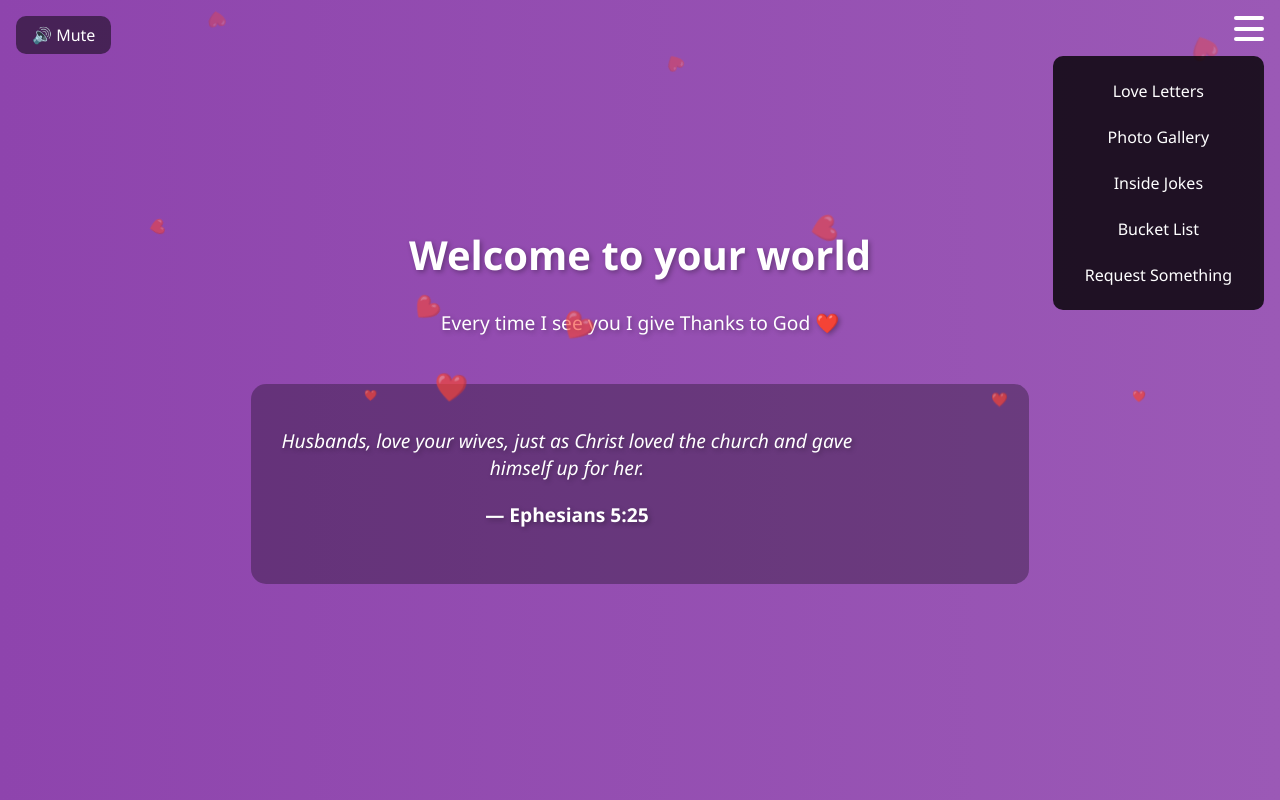
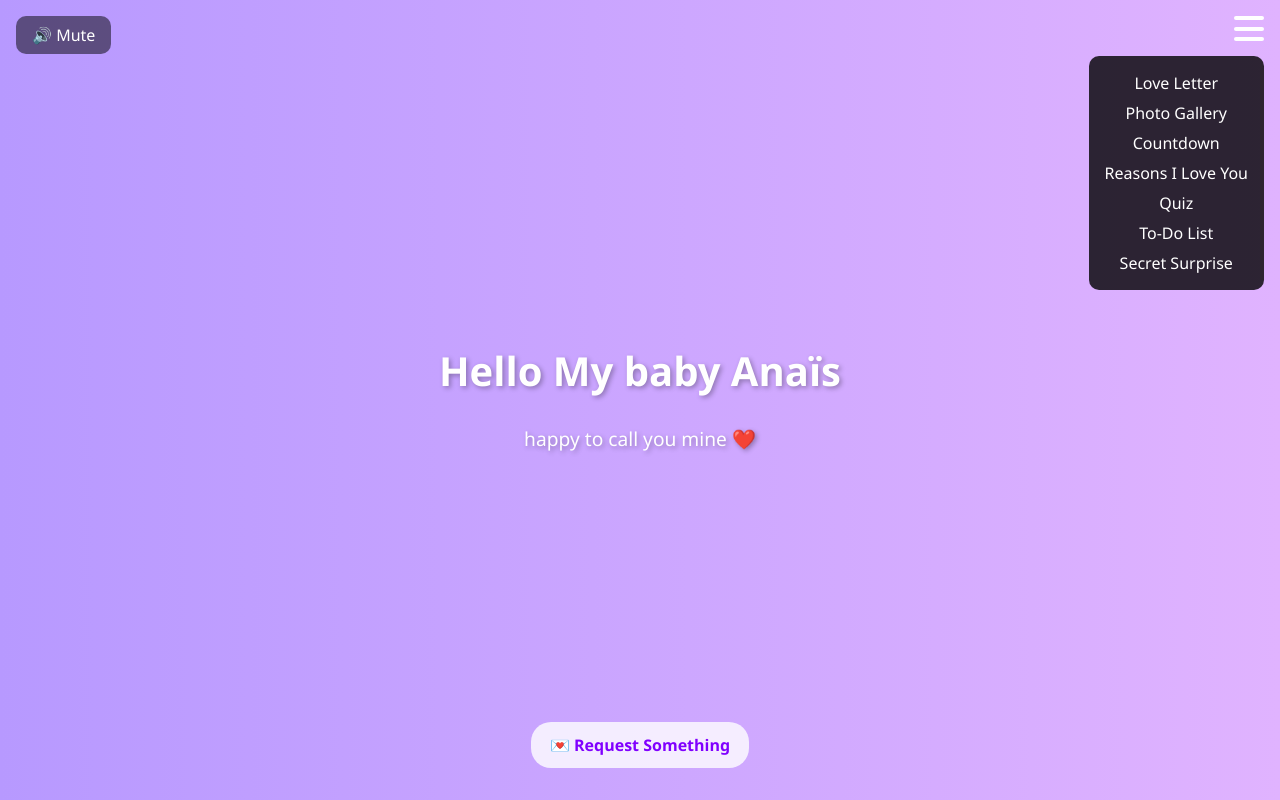
Before and after one commit to Agent13epic/anaispage, a plain HTML site: page home.html in a window 1280 px wide. Both pictures are taken after a click on the element 1249 px from the left and 28 px from the top of the page. Drawn offline with Linux system fonts and the light colour scheme.

Commit message:
Update home.html

```diff
--- a/home.html
+++ b/home.html
@@ -9,7 +9,7 @@
       margin: 0;
       font-family: 'Segoe UI', sans-serif;
       color: white;
-      background: linear-gradient(to right, #8e44ad, #9b59b6);
+      background: linear-gradient(to right, #b799ff, #e0b3ff);
       height: 100vh;
       display: flex;
       justify-content: center;
@@ -17,7 +17,6 @@
       flex-direction: column;
       text-align: center;
       position: relative;
-      overflow: hidden;
     }
 
     h1 {
@@ -30,7 +29,6 @@
       font-size: 1.2rem;
       margin-bottom: 2rem;
       text-shadow: 2px 2px 5px rgba(0,0,0,0.3);
-      max-width: 80%;
     }
 
     .music-toggle {
@@ -41,7 +39,6 @@
       padding: 0.5rem 1rem;
       border-radius: 10px;
       cursor: pointer;
-      z-index: 10;
     }
 
     .hamburger {
@@ -54,7 +51,6 @@
       display: flex;
       flex-direction: column;
       justify-content: space-between;
-      z-index: 10;
     }
 
     .hamburger span {
@@ -73,55 +69,26 @@
       display: none;
       flex-direction: column;
       gap: 0.5rem;
-      z-index: 10;
     }
 
     nav a {
       color: white;
       text-decoration: none;
-      padding: 0.5rem 1rem;
-      border-radius: 5px;
-      transition: background 0.3s;
     }
 
-    nav a:hover {
-      background: rgba(255,255,255,0.2);
-    }
-
-    .verse-container {
-      background: rgba(0,0,0,0.3);
-      padding: 1.5rem;
-      border-radius: 15px;
-      margin: 1rem;
-      max-width: 80%;
-    }
-
-    .verse-text {
-      font-style: italic;
-      margin-bottom: 0.5rem;
-    }
-
-    .verse-reference {
+    .request-btn {
+      position: absolute;
+      bottom: 2rem;
+      background: rgba(255,255,255,0.8);
+      color: #8000ff;
+      padding: 0.75rem 1.2rem;
+      border-radius: 20px;
+      text-decoration: none;
       font-weight: bold;
     }
 
-    /* Floating hearts animation */
-    .heart {
-      position: absolute;
-      pointer-events: none;
-      animation: float 6s ease-in-out infinite;
-      opacity: 0.7;
-    }
-
-    @keyframes float {
-      0% {
-        transform: translateY(0) rotate(0deg);
-        opacity: 0.7;
-      }
-      100% {
-        transform: translateY(-100vh) rotate(360deg);
-        opacity: 0;
-      }
+    .request-btn:hover {
+      background: white;
     }
   </style>
 </head>
@@ -133,59 +100,29 @@
   </div>
 
   <nav id="menu">
-    <a href="love-letters.html">Love Letters</a>
-    <a href="gallery.html">Photo Gallery</a>
-    <a href="inside-jokes.html">Inside Jokes</a>
-    <a href="bucket-list.html">Bucket List</a>
-    <a href="request.html">Request Something</a>
+    <a href="#">Love Letter</a>
+    <a href="#">Photo Gallery</a>
+    <a href="#">Countdown</a>
+    <a href="#">Reasons I Love You</a>
+    <a href="#">Quiz</a>
+    <a href="#">To-Do List</a>
+    <a href="#">Secret Surprise</a>
   </nav>
 
-  <h1>Welcome to your world</h1>
-  <p>Every time I see you I give Thanks to God ❤️</p>
+  <h1>Hello My baby Anaïs</h1>
+  <p>happy to call you mine ❤️</p>
 
-  <div class="verse-container">
-    <p class="verse-text" id="verseText"></p>
-    <p class="verse-reference" id="verseReference"></p>
-  </div>
+  <a href="https://formsubmit.co/YOUR_EMAIL_HERE" class="request-btn" target="_blank">💌 Request Something</a>
 
   <audio id="bgm" autoplay loop>
-    <!-- Audio source will be set dynamically -->
+    <source src="music/song.mp3" type="audio/mpeg">
+    Your browser does not support the audio element.
   </audio>
 
   <script>
-    // Bible verses array - save this as verses.js
-    const bibleVerses = [
-      {
-        text: "Love is patient, love is kind. It does not envy, it does not boast, it is not proud.",
-        reference: "1 Corinthians 13:4"
-      },
-      {
-        text: "Husbands, love your wives, just as Christ loved the church and gave himself up for her.",
-        reference: "Ephesians 5:25"
-      },
-      // Add all 100 verses here...
-      {
-        text: "And now these three remain: faith, hope and love. But the greatest of these is love.",
-        reference: "1 Corinthians 13:13"
-      }
-    ];
-
-    // Music player functionality
     const music = document.getElementById('bgm');
     const toggle = document.querySelector('.music-toggle');
     let isPlaying = true;
-    const songFiles = [
-      'song1.mp3',
-      'song2.mp3',
-      // Add all 35 song filenames here...
-    ];
-
-    // Set random song on load
-    function setRandomSong() {
-      const randomSong = songFiles[Math.floor(Math.random() * songFiles.length)];
-      music.src = `assets/audio/${randomSong}`;
-      music.play().catch(e => console.log("Autoplay prevented:", e));
-    }
 
     function toggleMusic() {
       if (isPlaying) {
@@ -198,52 +135,10 @@
       isPlaying = !isPlaying;
     }
 
-    // Menu toggle
     function toggleMenu() {
       const menu = document.getElementById('menu');
       menu.style.display = menu.style.display === 'flex' ? 'none' : 'flex';
     }
-
-    // Display random Bible verse
-    function displayRandomVerse() {
-      const randomVerse = bibleVerses[Math.floor(Math.random() * bibleVerses.length)];
-      document.getElementById('verseText').textContent = randomVerse.text;
-      document.getElementById('verseReference').textContent = `— ${randomVerse.reference}`;
-    }
-
-    // Create floating hearts
-    function createHearts() {
-      const heart = document.createElement('div');
-      heart.innerHTML = '❤️';
-      heart.className = 'heart';
-      heart.style.left = Math.random() * 100 + 'vw';
-      heart.style.fontSize = (Math.random() * 20 + 10) + 'px';
-      heart.style.animationDuration = (Math.random() * 3 + 3) + 's';
-      document.body.appendChild(heart);
-
-      setTimeout(() => {
-        heart.remove();
-      }, 6000);
-    }
-
-    // Initialize
-    setRandomSong();
-    displayRandomVerse();
-
-    // Display new verse when page gains focus (returning from another page)
-    window.addEventListener('focus', displayRandomVerse);
-
-    // Create hearts periodically
-    setInterval(createHearts, 300);
-
-    // Close menu when clicking outside
-    document.addEventListener('click', (e) => {
-      const menu = document.getElementById('menu');
-      const hamburger = document.querySelector('.hamburger');
-      if (menu.style.display === 'flex' && !menu.contains(e.target) && !hamburger.contains(e.target)) {
-        menu.style.display = 'none';
-      }
-    });
   </script>
 </body>
 </html>
```
